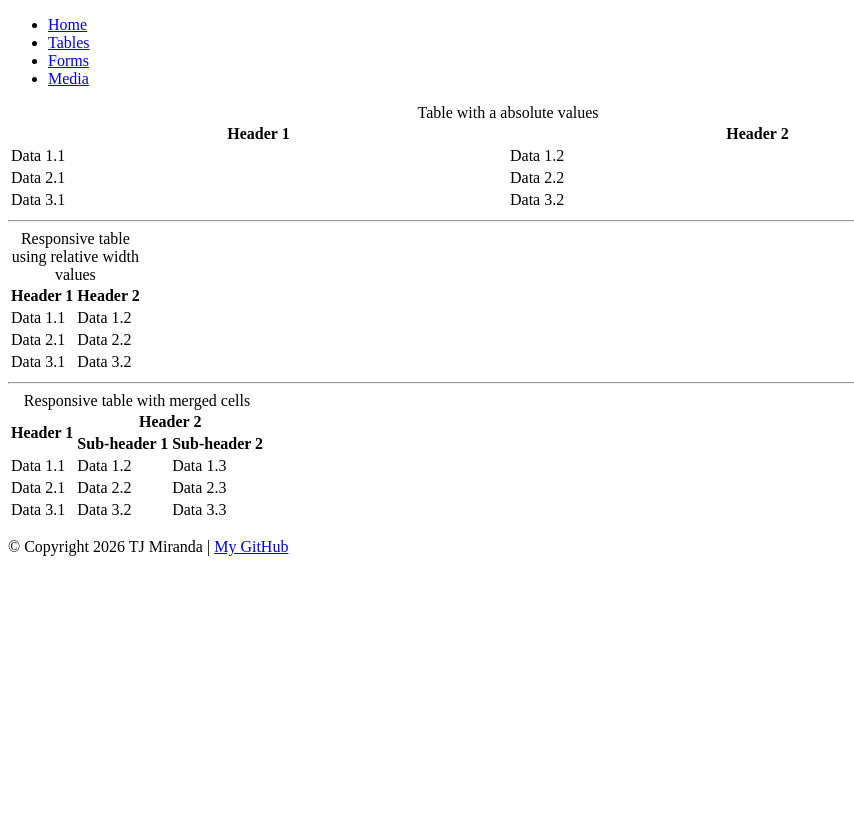
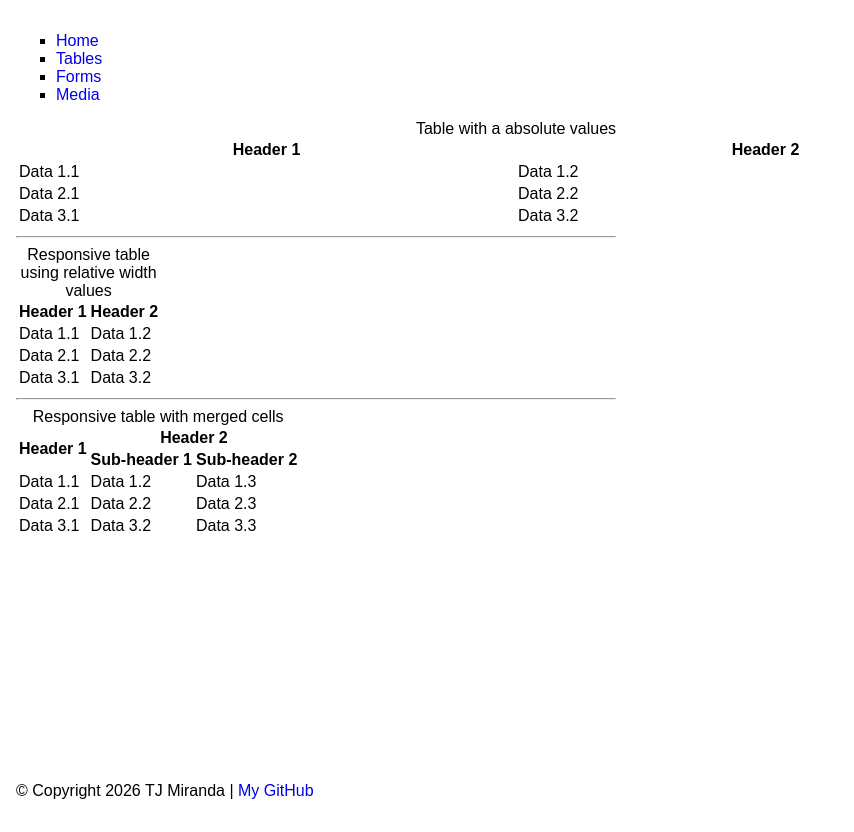
Before and after one commit to tjmiranda-student-0257381/COMP001A.LectureActivity4, a plain HTML site: page tables.html in a window 1280 px wide. Shown: the whole page, without its empty margins (0-854 px from the left). Before the commit the page ends 800 px from the top, so only its background shows below. Drawn offline with Linux system fonts and the light colour scheme.

Commit message:
forgot to add css link to table html head element - corrected

```diff
--- a/main.css
+++ b/main.css
@@ -4,6 +4,14 @@ body {
     font-family: sans-serif;
     padding: 1em;
     max-width: 600px;
+    display: flex;
+    flex-direction: column;
+    min-height: 100vh; /*this ensures the footer is at the bottom of the page even if there is not enough content to fill the page*/
+    margin: 0;
+}
+
+main {
+    flex: 1; /*this ensures the main content area takes up all available space, pushing the footer to the bottom of the page*/
 }
 
 h1 {
--- a/tables.html
+++ b/tables.html
@@ -2,7 +2,7 @@
 <html lang="en">
   <head>
     <meta charset="UTF-8" />
-
+    <link rel="stylesheet" href="main.css" />
     <meta name="viewport" content="width=device-width, initial-scale=1.0" />
     <title>Tables</title>
   </head>
```
Also changed, not shown: 1 other file.
